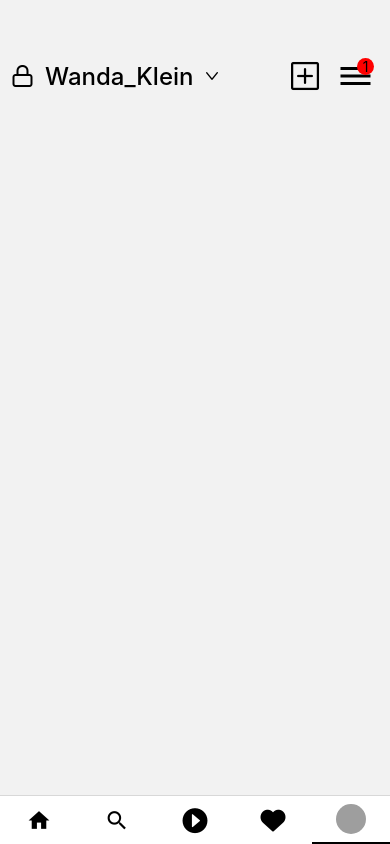
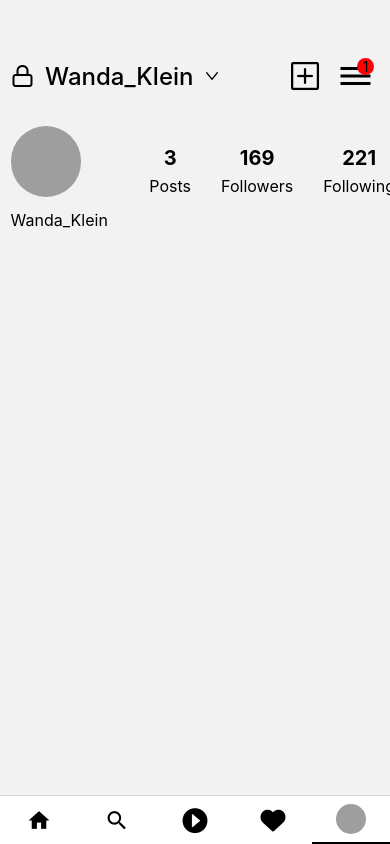
Before and after one commit to chandninigam/Insta-ui, a React Native app: screen /profile in a window 390 px wide. Built offline with nearby package versions, Linux system fonts and the light colour scheme; grey boxes are pictures that could not be loaded.

Commit message:
Added profile Tab SubHeader (#11)
Detail about user like number of post, following,followers,etc

```diff
--- a/src/profile.js
+++ b/src/profile.js
@@ -4,6 +4,7 @@ import {
   View,
   Dimensions,
   TouchableOpacity,
+  Image,
 } from "react-native";
 import {
   Feather as Icon,
@@ -15,7 +16,9 @@ const { height, width } = Dimensions.get("window");
 export default function Profile() {
   return (
     <View style={styles.mainContainer}>
-      {/* Header     */}
+      {/*
+        - Top Header
+      */}
       <View style={styles.headerContainer}>
         <Icon name="lock" size={24} />
         <Text style={styles.profileName}>Wanda_Klein</Text>
@@ -28,6 +31,36 @@ export default function Profile() {
         </TouchableOpacity>
         <View style={styles.overLayCircle}>
           <Text>1</Text>
+        </View>
+      </View>
+      {/* Sub Header */}
+      <View style={styles.subHeader}>
+        {/* Profile with userName */}
+        <View style={styles.profileContainer}>
+          <Image
+            source={{
+              uri: "https://images.unsplash.com/photo-1633332755192-727a05c4013d?ixlib=rb-1.2.1&ixid=MnwxMjA3fDB8MHxzZWFyY2h8MXx8dXNlcnxlbnwwfHwwfHw%3D&w=1000&q=80",
+            }}
+            style={styles.profileImage}
+          />
+          <Text style={styles.profileText}>Wanda_Klein</Text>
+        </View>
+        <View style={styles.aboutProfileContainer}>
+          {/* Posts */}
+          <View style={styles.posts}>
+            <Text style={styles.postNumber}>3</Text>
+            <Text style={styles.postText}>Posts</Text>
+          </View>
+          {/* Followers */}
+          <View style={styles.posts}>
+            <Text style={styles.postNumber}>169</Text>
+            <Text style={styles.postText}>Followers</Text>
+          </View>
+          {/* Following */}
+          <View style={styles.posts}>
+            <Text style={styles.postNumber}>221</Text>
+            <Text style={styles.postText}>Following</Text>
+          </View>
         </View>
       </View>
     </View>
@@ -70,4 +103,41 @@ const styles = StyleSheet.create({
     color: "black",
     top: 8,
   },
+  subHeader: {
+    display: "flex",
+    flexDirection: "row",
+    paddingHorizontal: height / 80,
+    marginTop: height / 48,
+    alignItems: "center",
+  },
+  profileImage: {
+    height: height / 12,
+    width: height / 12,
+    borderRadius: height / 12,
+  },
+  profileText: {
+    fontSize: 16,
+    marginTop: height / 62,
+  },
+  aboutProfileContainer: {
+    display: "flex",
+    flexDirection: "row",
+    padding: height / 32,
+    alignItems: "center",
+    justifyContent: "center",
+  },
+  posts: {
+    display: "flex",
+    alignItems: "center",
+    marginBottom: height / 56,
+    paddingHorizontal: height / 56,
+  },
+  postNumber: {
+    fontSize: 20,
+    fontWeight: "700",
+  },
+  postText: {
+    fontSize: 16,
+    marginTop: height / 150,
+  },
 });
```
